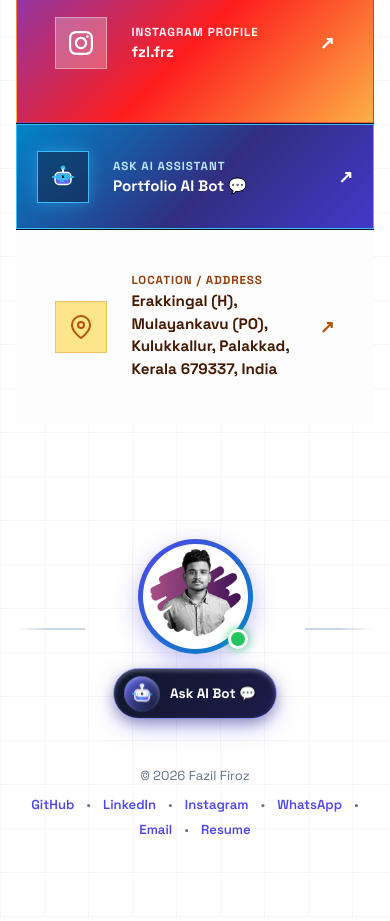
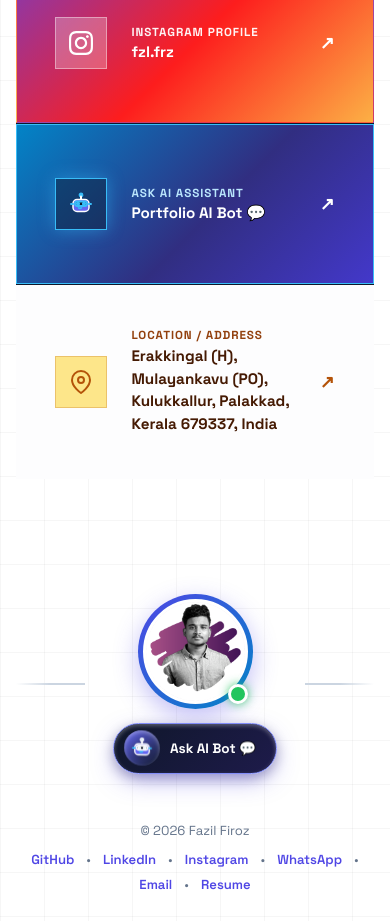
Before and after one commit to fazil-firoz/Modern-portfolio, a React (Vite) app: page / in a window 390 px wide. Shown: the part 10320-11241 px from the top of the page. Built offline with nearby package versions, Linux system fonts and the light colour scheme.

Commit message:
fix: convert Ask AI Assistant mobile card to anchor tag for 100% identical grid square styling

```diff
--- a/src/App.jsx
+++ b/src/App.jsx
@@ -1148,7 +1148,8 @@ function App() {
             </a>
 
             {/* AI Bot Mobile Contact Card (Placed directly between Instagram and Address) */}
-            <div
+            <a
+              href="javascript:void(0)"
               className="contact-card card-aibot card-mobile-only"
               onMouseMove={handleCardMouseMove}
               onMouseLeave={handleCardMouseLeave}
@@ -1184,7 +1185,7 @@ function App() {
                 <span className="contact-value">Portfolio AI Bot 💬</span>
               </div>
               <span className="contact-action-arrow">↗</span>
-            </div>
+            </a>
 
             {/* Address Location Card (Clickable Google Maps Link) */}
             <a
```
